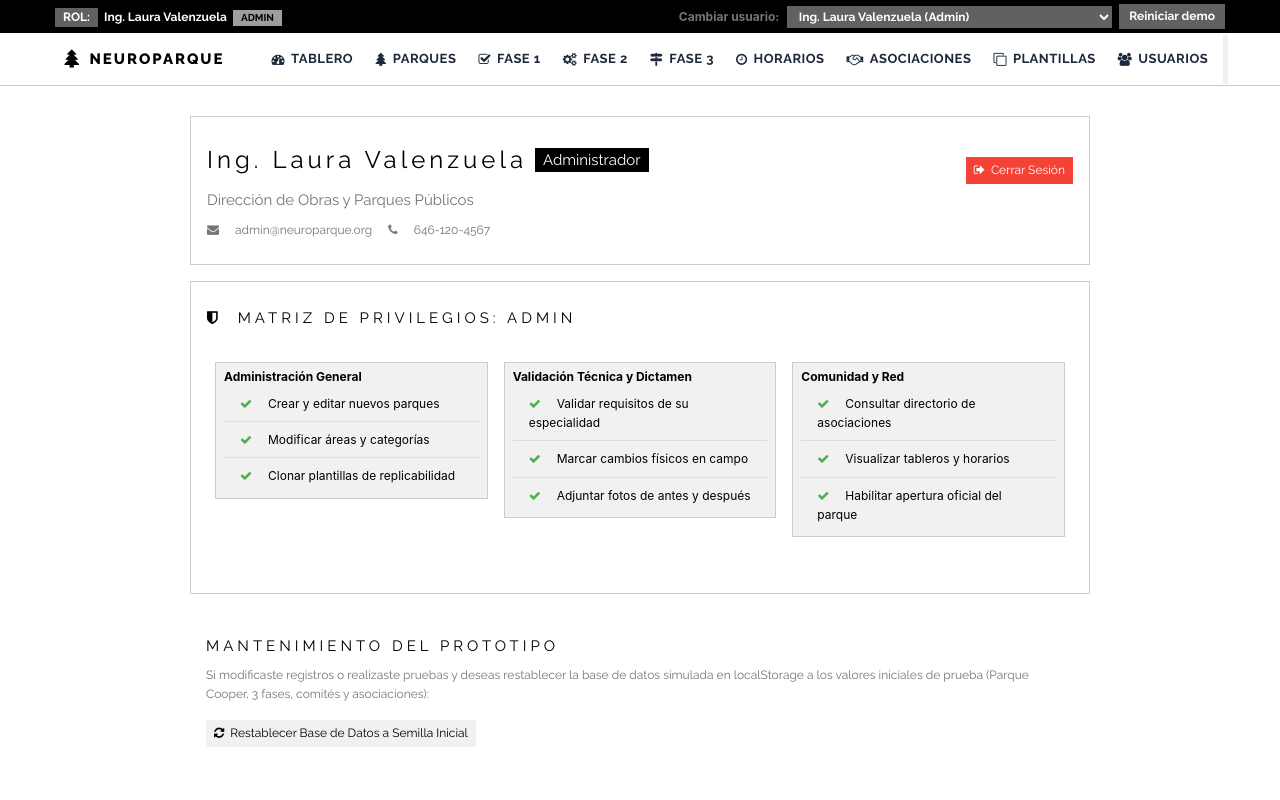
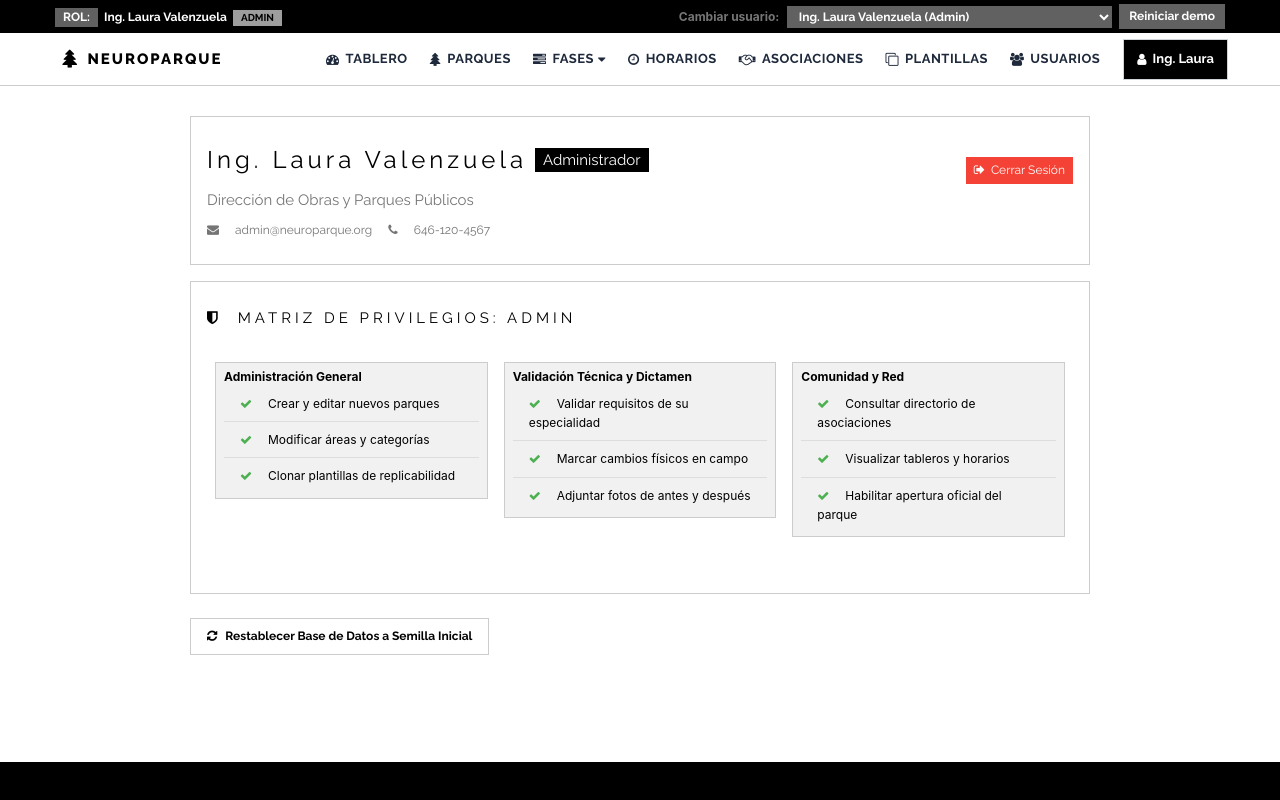
Before and after one commit to FRQ23/neuropark, a React (Vite) app: page /profile in a window 1280 px wide. Shown: the top 800 px of the page. Built offline with nearby package versions, Linux system fonts and the light colour scheme.

Commit message:
fix(navbar,profile): make navbar fully responsive, pin profile button, and remove maintenance explanation

```diff
--- a/src/components/layout/AppLayout.tsx
+++ b/src/components/layout/AppLayout.tsx
@@ -1,12 +1,31 @@
 import React, { useState } from 'react';
-import { Outlet, NavLink, Link } from 'react-router-dom';
+import { Outlet, NavLink, Link, useLocation } from 'react-router-dom';
 import { useAuth } from '../../context/AuthContext';
 import { RoleSwitcherBanner } from './RoleSwitcherBanner';
 
 export const AppLayout: React.FC = () => {
   const [mobileMenuOpen, setMobileMenuOpen] = useState(false);
   const { currentUser, isAdmin } = useAuth();
+  const location = useLocation();
   const defaultParkId = 'park-ensenada-cooper';
+
+  const isPhaseActive = location.pathname.includes('/phase-');
+  const isProfileActive = location.pathname === '/profile';
+
+  const getShortName = (fullName: string) => {
+    const parts = fullName.trim().split(/\s+/);
+    if (parts.length <= 1) return parts[0];
+    const firstLower = parts[0].toLowerCase();
+    if (
+      firstLower.startsWith('ing') ||
+      firstLower.startsWith('lic') ||
+      firstLower.startsWith('dr') ||
+      firstLower.startsWith('mtro')
+    ) {
+      return `${parts[0]} ${parts[1]}`;
+    }
+    return parts[0];
+  };
 
   const navLinkClass = ({ isActive }: { isActive: boolean }) =>
     `desktop-nav-link ${
@@ -31,10 +50,10 @@ export const AppLayout: React.FC = () => {
             className="w3-button w3-wide font-extrabold flex items-center"
             style={{
               flexShrink: 0,
-              minWidth: '180px',
+              minWidth: '175px',
               whiteSpace: 'nowrap',
-              marginRight: '24px',
-              padding: '14px 12px',
+              marginRight: '16px',
+              padding: '14px 10px',
               letterSpacing: '2px',
               textDecoration: 'none',
             }}
@@ -44,14 +63,12 @@ export const AppLayout: React.FC = () => {
             <span style={{ fontWeight: 800 }}>NEUROPARQUE</span>
           </Link>
 
-          {/* Desktop Links (Right-aligned, compact, with overflow protection) */}
+          {/* Desktop Links (Responsive, fits comfortably without horizontal clipping) */}
           <div
-            className="hidden lg:flex items-center desktop-nav-container"
+            className="hidden lg:flex items-center"
             style={{
               marginLeft: 'auto',
               flexShrink: 1,
-              minWidth: 0,
-              overflowX: 'auto',
               whiteSpace: 'nowrap',
             }}
           >
@@ -61,15 +78,56 @@ export const AppLayout: React.FC = () => {
             <NavLink to="/parks" end className={navLinkClass}>
               <i className="fa fa-tree" style={{ marginRight: '6px' }}></i>PARQUES
             </NavLink>
-            <NavLink to={`/parks/${defaultParkId}/phase-1`} className={navLinkClass}>
-              <i className="fa fa-check-square-o" style={{ marginRight: '6px' }}></i>FASE 1
+
+            {/* Dropdown Fases de Adecuación */}
+            <div className="w3-dropdown-hover" style={{ backgroundColor: 'transparent' }}>
+              <button
+                type="button"
+                className={`desktop-nav-link ${
+                  isPhaseActive ? 'w3-black font-bold' : 'text-slate-800 w3-hover-light-grey'
+                }`}
+                style={{ display: 'inline-flex', alignItems: 'center' }}
+              >
+                <i className="fa fa-tasks" style={{ marginRight: '6px' }}></i>
+                FASES <i className="fa fa-caret-down" style={{ marginLeft: '4px' }}></i>
+              </button>
+              <div
+                className="w3-dropdown-content w3-bar-block w3-border w3-white"
+                style={{ minWidth: '220px', zIndex: 100, border: '1px solid #d1d5db' }}
+              >
+                <NavLink
+                  to={`/parks/${defaultParkId}/phase-1`}
+                  className={({ isActive }) =>
+                    `w3-bar-item w3-button ${isActive ? 'w3-black font-bold' : 'w3-hover-light-grey'}`
+                  }
+                  style={{ padding: '10px 16px', fontSize: '13px' }}
+                >
+                  <i className="fa fa-check-square-o" style={{ marginRight: '8px' }}></i>
+                  Fase 1: Permisos y Legal
                 </NavLink>
-            <NavLink to={`/parks/${defaultParkId}/phase-2`} className={navLinkClass}>
-              <i className="fa fa-cogs" style={{ marginRight: '6px' }}></i>FASE 2
+                <NavLink
+                  to={`/parks/${defaultParkId}/phase-2`}
+                  className={({ isActive }) =>
+                    `w3-bar-item w3-button ${isActive ? 'w3-black font-bold' : 'w3-hover-light-grey'}`
+                  }
+                  style={{ padding: '10px 16px', fontSize: '13px' }}
+                >
+                  <i className="fa fa-cogs" style={{ marginRight: '8px' }}></i>
+                  Fase 2: Infraestructura
                 </NavLink>
-            <NavLink to={`/parks/${defaultParkId}/phase-3`} className={navLinkClass}>
-              <i className="fa fa-map-signs" style={{ marginRight: '6px' }}></i>FASE 3
+                <NavLink
+                  to={`/parks/${defaultParkId}/phase-3`}
+                  className={({ isActive }) =>
+                    `w3-bar-item w3-button ${isActive ? 'w3-black font-bold' : 'w3-hover-light-grey'}`
+                  }
+                  style={{ padding: '10px 16px', fontSize: '13px' }}
+                >
+                  <i className="fa fa-map-signs" style={{ marginRight: '8px' }}></i>
+                  Fase 3: Señalética
                 </NavLink>
+              </div>
+            </div>
+
             <NavLink to={`/parks/${defaultParkId}/schedules`} className={navLinkClass}>
               <i className="fa fa-clock-o" style={{ marginRight: '6px' }}></i>HORARIOS
             </NavLink>
@@ -84,24 +142,35 @@ export const AppLayout: React.FC = () => {
                 <i className="fa fa-users" style={{ marginRight: '6px' }}></i>USUARIOS
               </NavLink>
             )}
+          </div>
+
+          {/* User Profile and Mobile Hamburger - ALWAYS visible and pinned to right */}
+          <div className="flex items-center" style={{ marginLeft: '12px', flexShrink: 0 }}>
             {currentUser && (
               <Link
                 to="/profile"
-                className="desktop-nav-link w3-light-grey font-bold"
-                style={{ marginLeft: '4px' }}
-                title="Ver perfil"
+                className={`w3-button flex items-center font-bold ${
+                  isProfileActive ? 'w3-black' : 'w3-light-grey w3-hover-grey'
+                }`}
+                style={{
+                  padding: '9px 13px',
+                  fontSize: '13px',
+                  border: '1px solid #d1d5db',
+                  whiteSpace: 'nowrap',
+                  textDecoration: 'none',
+                }}
+                title={`Mi Perfil (${currentUser.name})`}
               >
                 <i className="fa fa-user" style={{ marginRight: '6px' }}></i>
-                {currentUser.name.split(' ')[0]}
+                <span>{getShortName(currentUser.name)}</span>
               </Link>
             )}
-          </div>
 
             {/* Mobile hamburger button */}
             <button
               type="button"
               className="w3-button lg:hidden"
-            style={{ marginLeft: 'auto', padding: '14px 16px' }}
+              style={{ marginLeft: '8px', padding: '9px 13px' }}
               onClick={() => setMobileMenuOpen((prev) => !prev)}
               title="Abrir menú"
               aria-label="Abrir menú de navegación"
@@ -109,41 +178,42 @@ export const AppLayout: React.FC = () => {
               <i className="fa fa-bars"></i>
             </button>
           </div>
+        </div>
 
         {/* Mobile menu dropdown */}
         {mobileMenuOpen && (
           <div className="w3-bar-block w3-black lg:hidden">
             <NavLink to="/" end onClick={() => setMobileMenuOpen(false)} className="w3-bar-item w3-button">
-              TABLERO
+              <i className="fa fa-dashboard" style={{ marginRight: '8px' }}></i>TABLERO
             </NavLink>
             <NavLink to="/parks" end onClick={() => setMobileMenuOpen(false)} className="w3-bar-item w3-button">
-              PARQUES
+              <i className="fa fa-tree" style={{ marginRight: '8px' }}></i>PARQUES
             </NavLink>
             <NavLink to={`/parks/${defaultParkId}/phase-1`} onClick={() => setMobileMenuOpen(false)} className="w3-bar-item w3-button">
-              FASE 1: PERMISOS
+              <i className="fa fa-check-square-o" style={{ marginRight: '8px' }}></i>FASE 1: PERMISOS
             </NavLink>
             <NavLink to={`/parks/${defaultParkId}/phase-2`} onClick={() => setMobileMenuOpen(false)} className="w3-bar-item w3-button">
-              FASE 2: INFRAESTRUCTURA
+              <i className="fa fa-cogs" style={{ marginRight: '8px' }}></i>FASE 2: INFRAESTRUCTURA
             </NavLink>
             <NavLink to={`/parks/${defaultParkId}/phase-3`} onClick={() => setMobileMenuOpen(false)} className="w3-bar-item w3-button">
-              FASE 3: SEÑALÉTICA
+              <i className="fa fa-map-signs" style={{ marginRight: '8px' }}></i>FASE 3: SEÑALÉTICA
             </NavLink>
             <NavLink to={`/parks/${defaultParkId}/schedules`} onClick={() => setMobileMenuOpen(false)} className="w3-bar-item w3-button">
-              HORARIOS
+              <i className="fa fa-clock-o" style={{ marginRight: '8px' }}></i>HORARIOS
             </NavLink>
             <NavLink to="/associations" onClick={() => setMobileMenuOpen(false)} className="w3-bar-item w3-button">
-              ASOCIACIONES
+              <i className="fa fa-handshake-o" style={{ marginRight: '8px' }}></i>ASOCIACIONES
             </NavLink>
             <NavLink to="/templates" onClick={() => setMobileMenuOpen(false)} className="w3-bar-item w3-button">
-              PLANTILLAS
+              <i className="fa fa-clone" style={{ marginRight: '8px' }}></i>PLANTILLAS
             </NavLink>
             {isAdmin && (
               <NavLink to="/users" onClick={() => setMobileMenuOpen(false)} className="w3-bar-item w3-button">
-                USUARIOS
+                <i className="fa fa-users" style={{ marginRight: '8px' }}></i>USUARIOS
               </NavLink>
             )}
             <Link to="/profile" onClick={() => setMobileMenuOpen(false)} className="w3-bar-item w3-button w3-grey">
-              MI PERFIL ({currentUser?.name})
+              <i className="fa fa-user" style={{ marginRight: '8px' }}></i>MI PERFIL ({currentUser?.name})
             </Link>
           </div>
         )}
--- a/src/pages/ProfilePage.tsx
+++ b/src/pages/ProfilePage.tsx
@@ -135,16 +135,17 @@ export const ProfilePage: React.FC = () => {
         </div>
       </div>
 
-      {/* Database Maintenance */}
-      <div className="w3-card w3-white w3-container w3-padding-24 w3-margin-bottom">
-        <h3 className="w3-medium w3-wide" style={{ margin: '0 0 8px 0' }}>MANTENIMIENTO DEL PROTOTIPO</h3>
-        <p className="w3-small w3-text-grey" style={{ margin: '0 0 16px 0', lineHeight: '1.6' }}>
-          Si modificaste registros o realizaste pruebas y deseas restablecer la base de datos simulada en
-          localStorage a los valores iniciales de prueba (Parque Cooper, 3 fases, comités y asociaciones):
-        </p>
-        <Button variant="secondary" size="sm" onClick={handleResetData} leftIcon={<i className="fa fa-refresh"></i>}>
+      {/* Database Reset Button */}
+      <div style={{ marginTop: '24px', marginBottom: '32px' }}>
+        <button
+          type="button"
+          onClick={handleResetData}
+          className="w3-button w3-border w3-white w3-hover-light-grey w3-small"
+          style={{ borderColor: '#d1d5db', fontWeight: 'bold' }}
+        >
+          <i className="fa fa-refresh" style={{ marginRight: '8px' }}></i>
           Restablecer Base de Datos a Semilla Inicial
-        </Button>
+        </button>
       </div>
     </div>
   );
```
Lines whose indentation alone changed are shown as unchanged.
